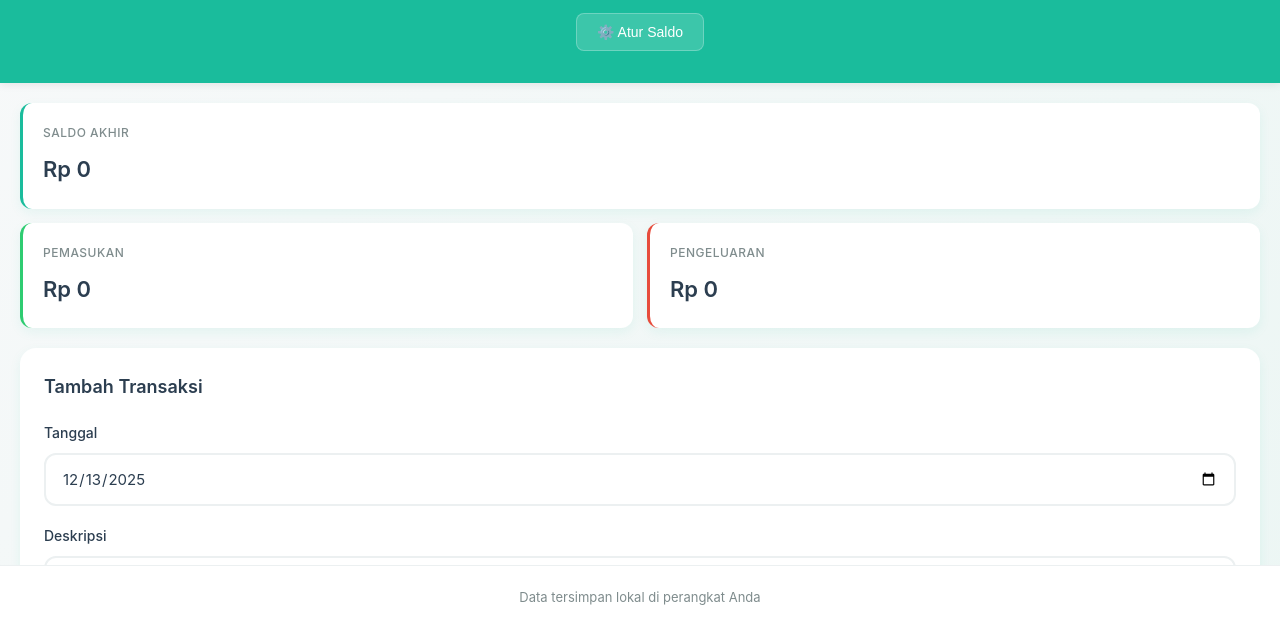
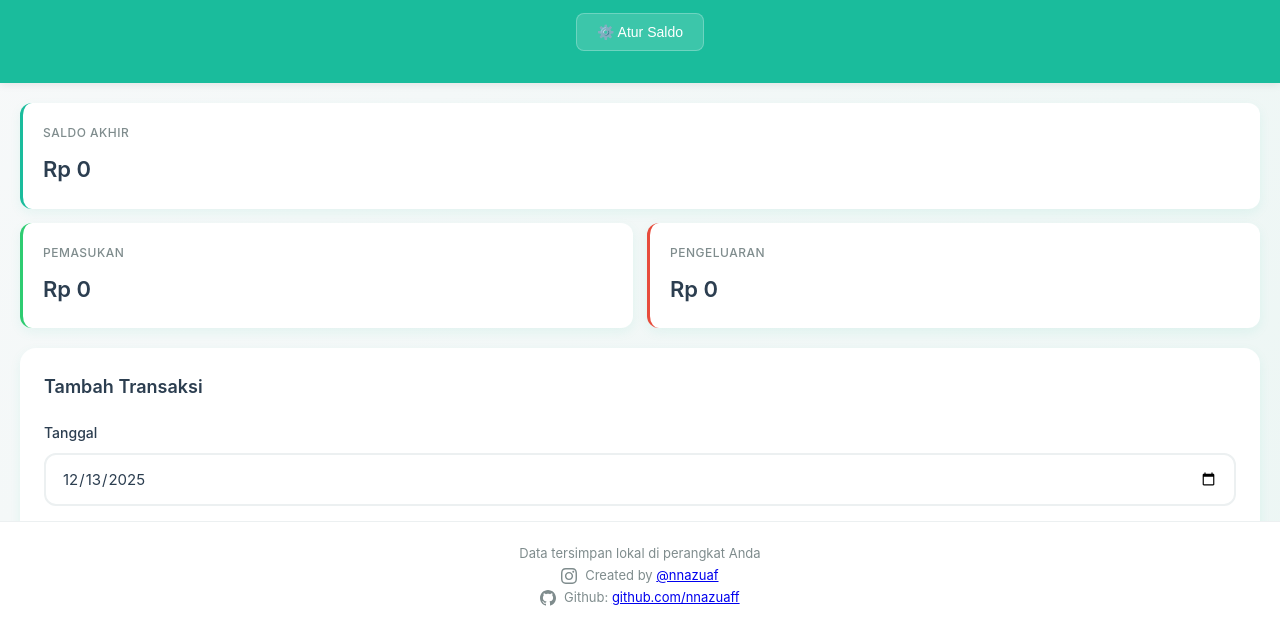
Before and after one commit to nnazuaff/LaporanKeuangan, a plain HTML site: page index.html in a window 1280 px wide. Shown: the part 172-794 px from the top of the page. Drawn offline with Linux system fonts and the light colour scheme.

Commit message:
Add credit

```diff
--- a/index.html
+++ b/index.html
@@ -227,6 +227,18 @@
     <!-- Footer -->
     <footer class="footer">
         <p>Data tersimpan lokal di perangkat Anda</p>
+        <p>
+            <svg width="16" height="16" viewBox="0 0 24 24" fill="currentColor" style="vertical-align: middle; margin-right: 4px;">
+                <path d="M12 2.163c3.204 0 3.584.012 4.85.07 3.252.148 4.771 1.691 4.919 4.919.058 1.265.069 1.645.069 4.849 0 3.205-.012 3.584-.069 4.849-.149 3.225-1.664 4.771-4.919 4.919-1.266.058-1.644.07-4.85.07-3.204 0-3.584-.012-4.849-.07-3.26-.149-4.771-1.699-4.919-4.92-.058-1.265-.07-1.644-.07-4.849 0-3.204.013-3.583.07-4.849.149-3.227 1.664-4.771 4.919-4.919 1.266-.057 1.645-.069 4.849-.069zm0-2.163c-3.259 0-3.667.014-4.947.072-4.358.2-6.78 2.618-6.98 6.98-.059 1.281-.073 1.689-.073 4.948 0 3.259.014 3.668.072 4.948.2 4.358 2.618 6.78 6.98 6.98 1.281.058 1.689.072 4.948.072 3.259 0 3.668-.014 4.948-.072 4.354-.2 6.782-2.618 6.979-6.98.059-1.28.073-1.689.073-4.948 0-3.259-.014-3.667-.072-4.947-.196-4.354-2.617-6.78-6.979-6.98-1.281-.059-1.69-.073-4.949-.073zm0 5.838c-3.403 0-6.162 2.759-6.162 6.162s2.759 6.163 6.162 6.163 6.162-2.759 6.162-6.163c0-3.403-2.759-6.162-6.162-6.162zm0 10.162c-2.209 0-4-1.79-4-4 0-2.209 1.791-4 4-4s4 1.791 4 4c0 2.21-1.791 4-4 4zm6.406-11.845c-.796 0-1.441.645-1.441 1.44s.645 1.44 1.441 1.44c.795 0 1.439-.645 1.439-1.44s-.644-1.44-1.439-1.44z"/>
+            </svg>
+            Created by <a href="https://www.instagram.com/nnzuaf/" target="_blank" rel="noopener noreferrer">@nnazuaf</a>
+        </p>
+        <p>
+            <svg width="16" height="16" viewBox="0 0 24 24" fill="currentColor" style="vertical-align: middle; margin-right: 4px;">
+                <path d="M12 0c-6.626 0-12 5.373-12 12 0 5.302 3.438 9.8 8.207 11.387.599.111.793-.261.793-.577v-2.234c-3.338.726-4.033-1.416-4.033-1.416-.546-1.387-1.333-1.756-1.333-1.756-1.089-.745.083-.729.083-.729 1.205.084 1.839 1.237 1.839 1.237 1.07 1.834 2.807 1.304 3.492.997.107-.775.418-1.305.762-1.604-2.665-.305-5.467-1.334-5.467-5.931 0-1.311.469-2.381 1.236-3.221-.124-.303-.535-1.524.117-3.176 0 0 1.008-.322 3.301 1.23.957-.266 1.983-.399 3.003-.404 1.02.005 2.047.138 3.006.404 2.291-1.552 3.297-1.23 3.297-1.23.653 1.653.242 2.874.118 3.176.77.84 1.235 1.911 1.235 3.221 0 4.609-2.807 5.624-5.479 5.921.43.372.823 1.102.823 2.222v3.293c0 .319.192.694.801.576 4.765-1.589 8.199-6.086 8.199-11.386 0-6.627-5.373-12-12-12z"/>
+            </svg>
+            Github: <a href="https://github.com/nnazuaff" target="_blank" rel="noopener noreferrer">github.com/nnazuaff</a>
+        </p>
     </footer>
 
     <!-- JavaScript -->
```
